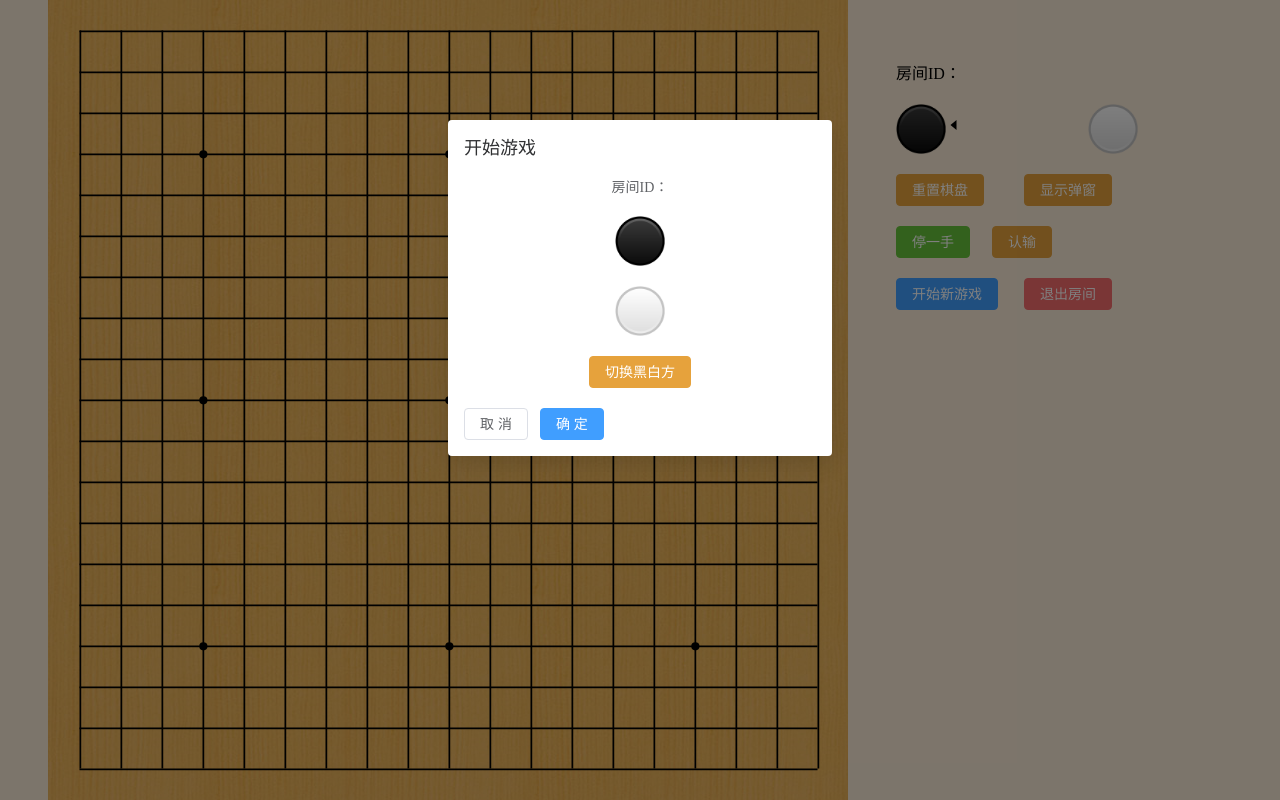
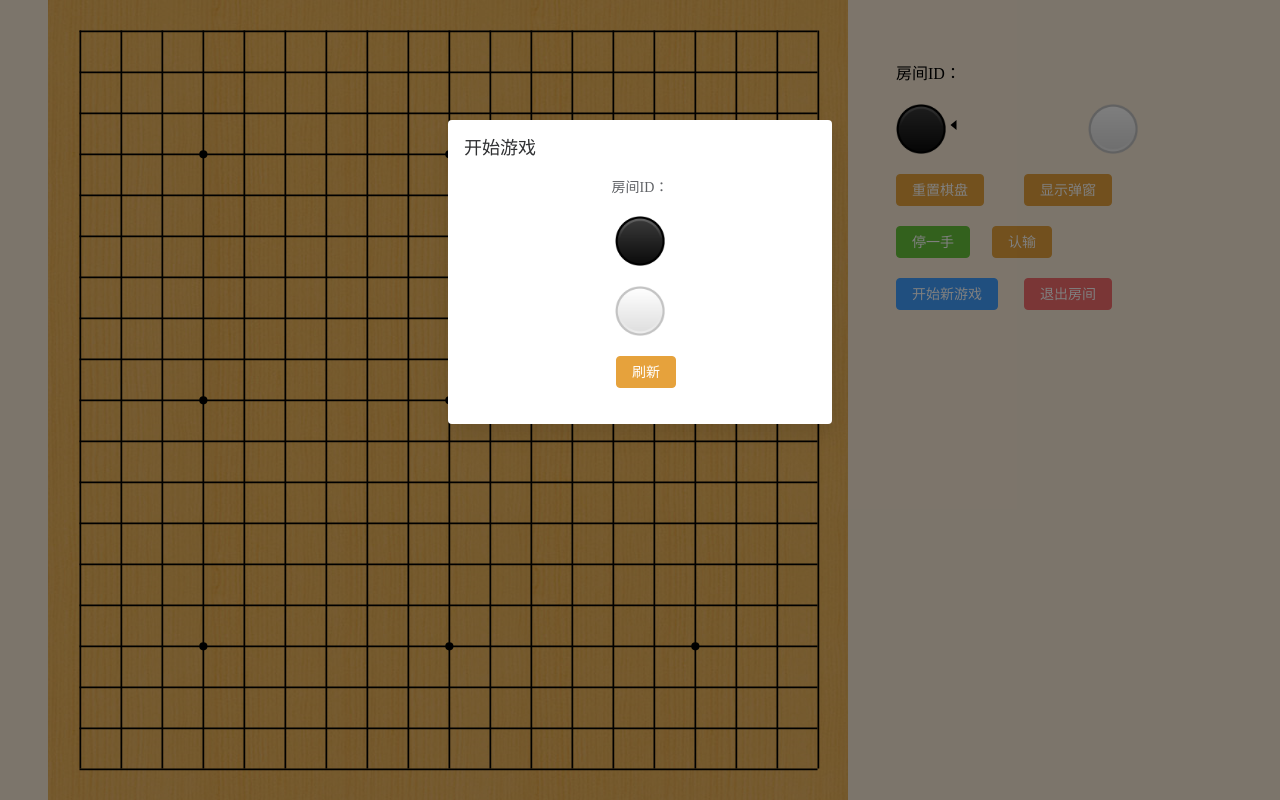
Before and after one commit to Liu-Steve/go-platform-ui, a Vue app: page /#/game in a window 1280 px wide. Built offline with nearby package versions, Linux system fonts and the light colour scheme.

Commit message:
修复部分bug（未验证）

```diff
--- a/src/views/IndexView.vue
+++ b/src/views/IndexView.vue
@@ -13,7 +13,8 @@
             </el-col>
 
             <el-col>
-                <el-button @click="joinRoomDialogVisible.state = true" class="button" type="success" size="large" plain>加入房间</el-button>
+                <el-button @click="joinRoomDialogVisible.state = true" class="button" type="success" size="large"
+                    plain>加入房间</el-button>
             </el-col>
 
             <el-col>
--- a/src/views/ShudanView.vue
+++ b/src/views/ShudanView.vue
@@ -9,7 +9,7 @@
         <div class="user">
             <el-row>
                 <el-col>
-                    房间ID：   {{ roomId }}
+                    房间ID： {{ roomId }}
                 </el-col>
             </el-row>
             <el-row>
@@ -24,7 +24,7 @@
                 <el-col :span="12">
                     <img :src="whiteUrl" class="stone">
                     <!-- todo:userid -->
-                    <span style="font-size: large;">{{whitePlayer.name}}</span>
+                    <span style="font-size: large;">{{ whitePlayer.name }}</span>
                     <el-icon v-show="!player_is_black">
                         <CaretLeft />
                     </el-icon>
@@ -62,12 +62,12 @@
 
         </div>
 
-        <el-dialog title="开始游戏" v-model="showDialog" width="30%" :close-on-click-modal="false" :close-on-press-escape="false"
-        :show-close="false" :key="Math.random()">
+        <el-dialog title="开始游戏" v-model="showDialog" width="30%" :close-on-click-modal="false"
+            :close-on-press-escape="false" :show-close="false" :key="Math.random()">
             <div style="text-align: center;">
                 <el-row>
                     <el-col>
-                    房间ID：   {{ roomId }}
+                        房间ID： {{ roomId }}
                     </el-col>
                 </el-row>
                 <el-row>
@@ -84,24 +84,24 @@
                 </el-row>
                 <el-row>
                     <el-col>
-                    <el-button type="warning" @click="changePlayer">切换黑白方</el-button>
+                        <el-button type="warning" @click="changePlayer" v-show="isOwner">切换黑白方</el-button>
+                        <el-button type="warning" @click="tmpUpdate">刷新</el-button>
                     </el-col>
                 </el-row>
             </div>
-        <div slot="footer" class="dialog-footer">
-            <el-button @click="showDialog = false">取 消</el-button>
-            <el-button type="primary" @click="createGame">确 定</el-button>
+            <div slot="footer" class="dialog-footer" style="text-align: right;">
+                <!-- <el-button @click="showDialog = false">取 消</el-button> -->
+                <el-button type="primary" @click="createGame" v-show="isOwner">确 定</el-button>
             </div>
         </el-dialog>
     </div>
 
     <!-- 创建棋局弹窗 -->
-
 </template>
 
 <script>
 import Goban from '../components/Shudan/Goban.vue';
-import { ref, reactive, getCurrentInstance, VueElement} from "vue";
+import { ref, reactive, getCurrentInstance, VueElement } from "vue";
 import { get, post } from "../net";
 import black from '../components/Shudan/css/stone_1.png'
 import white from '../components/Shudan/css/stone_-1.png'
@@ -155,7 +155,9 @@ export default {
             blackPlayer: roomowner,
             whitePlayer: user2,
             roomId: localStorage.getItem("roomid"),
-            changePlayers: false
+            changePlayers: false,
+
+            isOwner: roomowner.id == localStorage.getItem("userid"),
             //todo
             // roomId,
             // username_Owner,
@@ -177,38 +179,38 @@ export default {
             // this.whitePlayer = 0;
             // this.blackPlayer = e.roomowner;
             // this.whitePlayer = e.user2;
-            if(!this.changePlayers){
+            if (!this.changePlayers) {
                 Object.assign(this.whitePlayer, e.user2);
                 Object.assign(this.blackPlayer, e.roomowner);
             }
-            let Cboard = new Array(19*19).fill(0);
-            for(let i=0;i<19;i++){
-                for(let j=0;j<19;j++){
-                    if(e.chessboard[i][j] == -1) Cboard[i*19+j] = 0;
-                    else if(e.chessboard[i][j] == 0) Cboard[i*19+j] = 1;
-                    else if(e.chessboard[i][j] == 1) Cboard[i*19+j] = -1;
+            let Cboard = new Array(19 * 19).fill(0);
+            for (let i = 0; i < 19; i++) {
+                for (let j = 0; j < 19; j++) {
+                    if (e.chessboard[i][j] === -1) Cboard[i * 19 + j] = 0;
+                    else if (e.chessboard[i][j] === 0) Cboard[i * 19 + j] = 1;
+                    else if (e.chessboard[i][j] === 1) Cboard[i * 19 + j] = -1;
                 }
             }
 
-            this.signMap = Cboard
+            this.rawSignMap = Cboard
             this.signMap = JSON.parse(JSON.stringify(rawSignMap));
         });
     },
 
     methods: {
         onVertexClick: function (offset) {
-            if (rawSignMap[offset] == 0) {
+            if (rawSignMap[offset] === 0) {
                 rawSignMap[offset] = cur_player.value;
-                cur_player.value = -cur_player.value;
-                this.player_is_black = cur_player.value === 1 ? true : false;
+                // cur_player.value = -cur_player.value;
+                this.player_is_black = !this.player_is_black;
             }
 
-            let x = parseInt(offset/19);
+            let x = parseInt(offset / 19);
             let y = parseInt(offset - 19 * x);
 
             // this.signMap = JSON.parse(JSON.stringify(rawSignMap));
-            post("/api/chessBoard/drops/" + localStorage.getItem("userid") + "/" + localStorage.getItem("roomid"), {"dropPosition": [y, x]},
-            (message)=>{});
+            post("/api/chessBoard/drops/" + localStorage.getItem("userid") + "/" + localStorage.getItem("roomid"), { "dropPosition": [y, x] },
+                (message) => { });
         },
         onReset: function () {
             rawSignMap = new Array(19 * 19).fill(0);
@@ -227,6 +229,13 @@ export default {
             this.whitePlayer = tmp;
             this.changePlayers = !this.changePlayers;
         },
+        tmpUpdate: function () {
+            console.log(roomowner.id);
+            console.log(localStorage.getItem("userid"));
+            console.log(roomowner.id == localStorage.getItem("userid"))
+
+            this.$forceUpdate();
+        },
         createGame: function () {
             post("/api/chessBoard/" + localStorage.getItem("userid") + "/" + localStorage.getItem("roomid"),
                 { whitePlayerId: this.whitePlayer.id, blackPlayerId: this.blackPlayer.id, boardSize: 19, timeToDrop: 60 },
@@ -240,7 +249,7 @@ export default {
                 { stateKey: 'showCoordinates', text: 'Show coordinates' },
                 { stateKey: 'isBusy', text: 'Busy' }
             ];
-        }
+        },
     },
 
     watch: {
```
Lines whose indentation alone changed are shown as unchanged.
